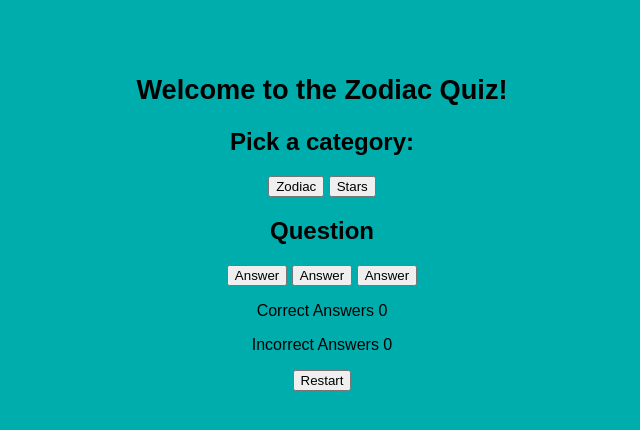
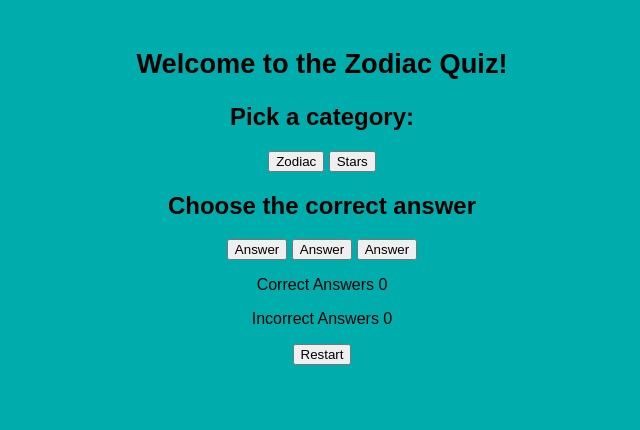
Before and after one commit to Thamasb/Zodiac-Quiz, a plain HTML site: page index.html in a window 1280 px wide. Shown: the whole page, without its empty margins (318-958 px from the left). Drawn offline with Linux system fonts and the light colour scheme; a web font is replaced by a local one.

```diff
--- a/assets/css/style.css
+++ b/assets/css/style.css
@@ -15,7 +15,7 @@ body{
    background-color: #00ADAD;
    text-align: center;
    padding: 2%;
-   margin: 2%;
+   margin: 0;
    border-radius: 15%;
 }
 
@@ -35,6 +35,6 @@ h1{
     background-color:  grey;
 }
 
-.scores{
-
-}
+/*.scores{
+    background-color:  grey;
+}*/
--- a/index.html
+++ b/index.html
@@ -18,7 +18,7 @@
 
     </section>
     <section id="quiz-area">
-        <h2>Question</h2>
+        <h2>Choose the correct answer</h2>
         <button class="btn-answer" onclick="checkAnswer(this)">Answer</button>
         <button class="btn-answer">Answer</button>
         <button class="btn-answer">Answer</button>
```
